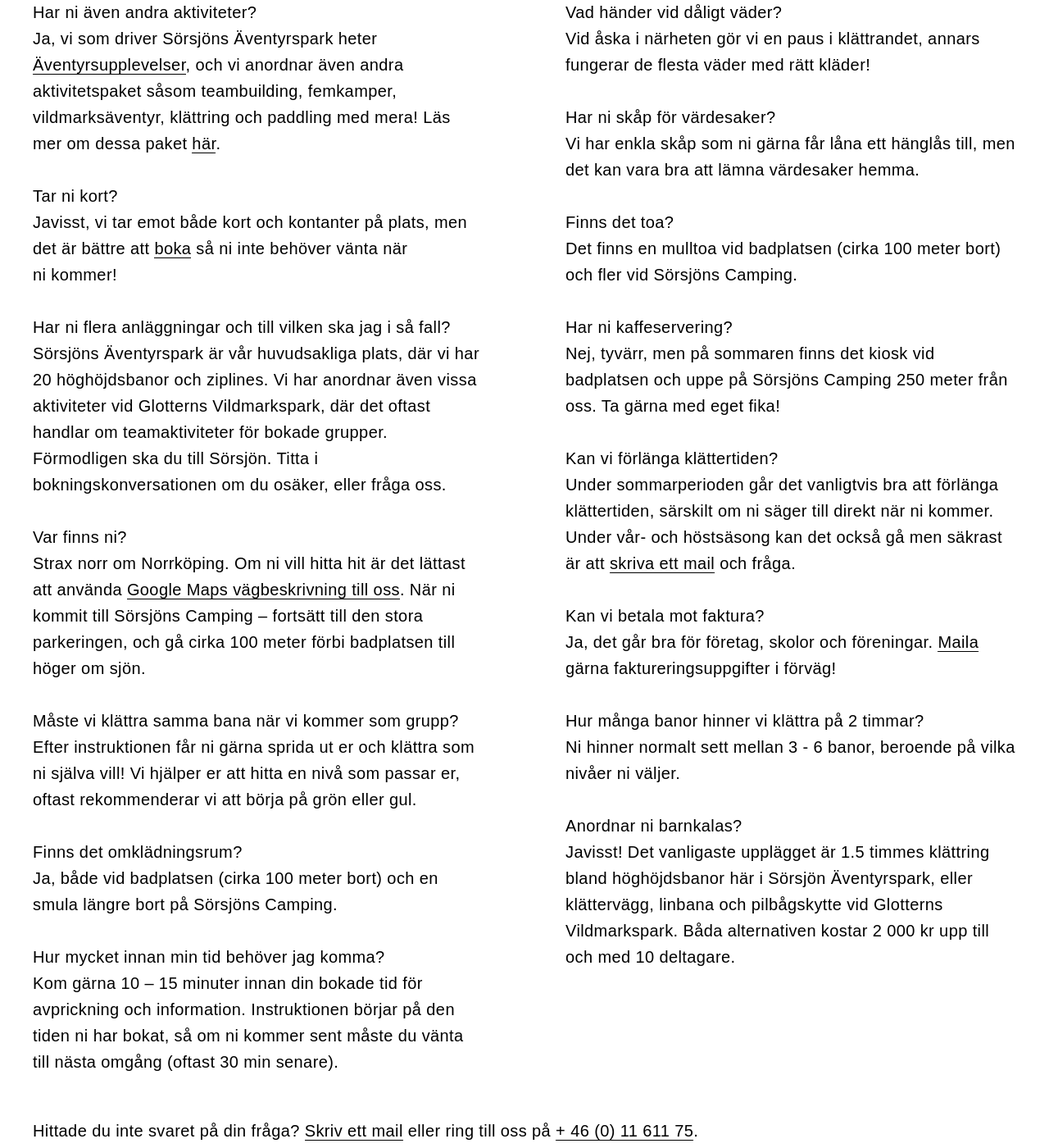
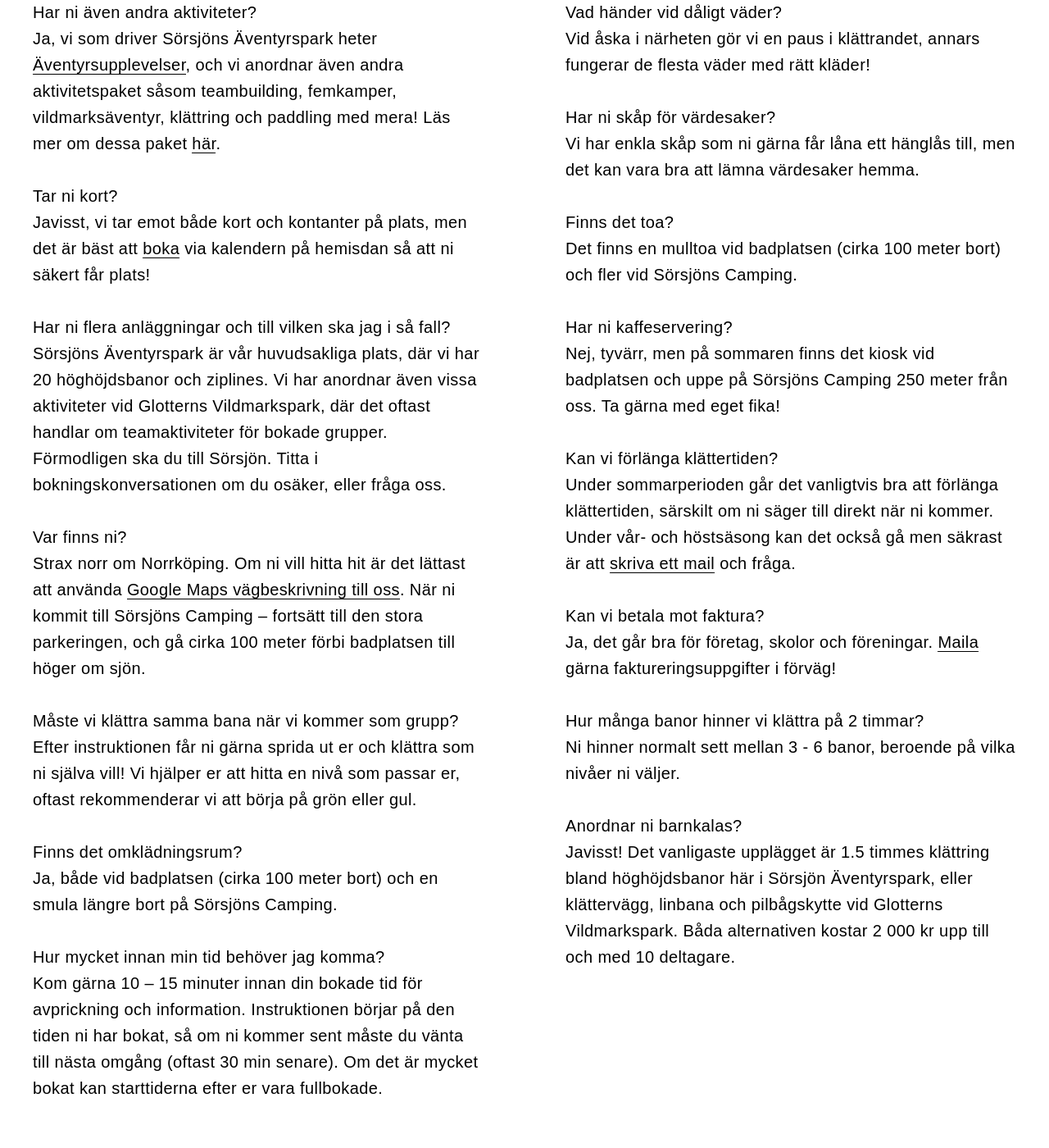
Before and after one commit to aventyrsupplevelser/aventyrsupplevelser.github.io, a Jekyll site: the page built from sorsjon/index.html, in a window 1280 px wide and 1400 px high, scrolled down 7218 px. Shown: the whole window at 82% size. Built offline with Jekyll 4.4.1, drawn with Linux system fonts in a browser that asks for light colours.

Commit message:
small updates

```diff
--- a/_layouts/default.html
+++ b/_layouts/default.html
@@ -474,6 +474,10 @@
 		    -webkit-hyphens: auto;
 		    -moz-hyphens: auto;
 		    hyphens: auto;
+			}
+
+			#headrush strong {
+				display: none;
 			}
 
 			/*
--- a/aventyrsbygge.markdown
+++ b/aventyrsbygge.markdown
@@ -83,6 +83,8 @@
 				<div><a href="http://sorbybacken.se/">Sörbybacken</a></div>
 				<div><a href="http://skypark.se">Skypark</a></div>
 				<div><a href="http://buaskogen.se">Buaskogen</a></div>
+				<div><a href="">Örnsköldsvik</a></div>
+
 			</div>
 		</div>
 	</div>
--- a/sorsjon/index.html
+++ b/sorsjon/index.html
@@ -311,7 +311,7 @@
 
 			  <strong>Tar ni kort?</strong>
 			  <br>
-			  Javisst, vi tar emot både kort och kontanter på plats, men det är bättre att <a href="#book">boka</a> så ni inte behöver vänta när ni&nbsp;kommer!
+			  Javisst, vi tar emot både kort och kontanter på plats, men det är bäst att <a href="#book">boka</a> via kalendern på hemisdan så att ni säkert får&nbsp;plats!
 			  <br>
 			  <br>
 			  <strong>Har ni flera anläggningar och till vilken ska jag i så&nbsp;fall?
@@ -341,7 +341,7 @@
 			  <strong>Hur mycket innan min tid behöver jag&nbsp;komma?
 			  </strong>
 			  <br>
-			  Kom gärna 10&nbsp;–&nbsp;15&nbsp;minuter innan din bokade tid för avprickning och information. Instruktionen börjar på den tiden ni har bokat, så om ni kommer sent måste du vänta till nästa omgång (oftast 30&nbsp;min&nbsp;senare).
+			  Kom gärna 10&nbsp;–&nbsp;15&nbsp;minuter innan din bokade tid för avprickning och information. Instruktionen börjar på den tiden ni har bokat, så om ni kommer sent måste du vänta till nästa omgång (oftast 30&nbsp;min&nbsp;senare). Om det är mycket bokat kan starttiderna efter er vara&nbsp;fullbokade.
 			  <br>
 			  <br>
 		  </div>
--- a/sorsjonen/index.html
+++ b/sorsjonen/index.html
@@ -314,7 +314,7 @@
 			  <br>
 			  <strong>Do you accept payment by card?</strong>
 			  <br>
-			  Yes, we accept both card and cash on site, but it's better to <a href="#book">book</a> in advance so you don't have to wait when you&nbsp;arrive.
+			  Yes, we accept both card and cash on site, but it's better to <a href="#book">book</a> in advance so you can make sure to get your&nbsp;spot.
 			  <br>
 			  <br>
 			  <strong>Do you have multiple adventure parks? If so, which one am I going to?
@@ -344,7 +344,7 @@
 			  <strong>How much earlier than my booking should I&nbsp;arrive?
 			  </strong>
 			  <br>
-			  It's best to come 10&nbsp;–&nbsp;15&nbsp;minutes before your booked time, to get all the necessary information. The instruction starts at the time you have booked, so if you arrive late you will have to wait until the next round of instructions starts (usually&nbsp;30 minutes&nbsp;later).
+			  It's best to come 10&nbsp;–&nbsp;15&nbsp;minutes before your booked time, to get all the necessary information. The instruction starts at the time you have booked, so if you arrive late you will have to wait until the next round of instructions starts (usually&nbsp;30&nbsp;minutes later). On busy days the start time after yours might be&nbsp;full.
 			  <br>
 			  <br>
 		  </div>
--- a/teambuilding.markdown
+++ b/teambuilding.markdown
@@ -122,7 +122,7 @@
 		<div>
 			<div class="annattext">
 				<h3>Klippklättring</h3>
-				Vi arrangerar klätterdagar och prova på-arrangemang vid klätterparadiset Ågelsjön. Nästa tillfälle är 28 juni 2020. Priset är 1100&nbsp;kr per person för 6 timmar (10.00&nbsp;till&nbsp;16.00).
+				Vi arrangerar klätterdagar och prova på-arrangemang vid klätterparadiset Ågelsjön. <a href="mailto:info@aventyrsupplevelser.com">Skicka ett mail</a> om ni vill veta när nästa tillfälle är. Priset är 1100&nbsp;kr per person för 6 timmar (10.00&nbsp;till&nbsp;16.00).
 			</div>
 			<div class="annatmedia">
 				<img style="object-position: 50% 00%;" src="/images/klippklattring.jpg">
```
